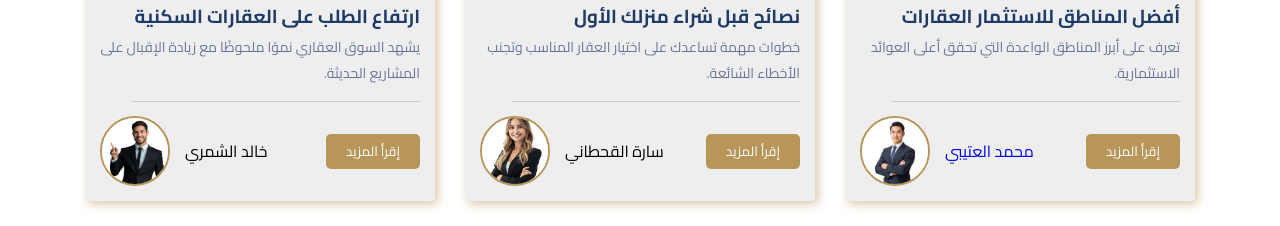
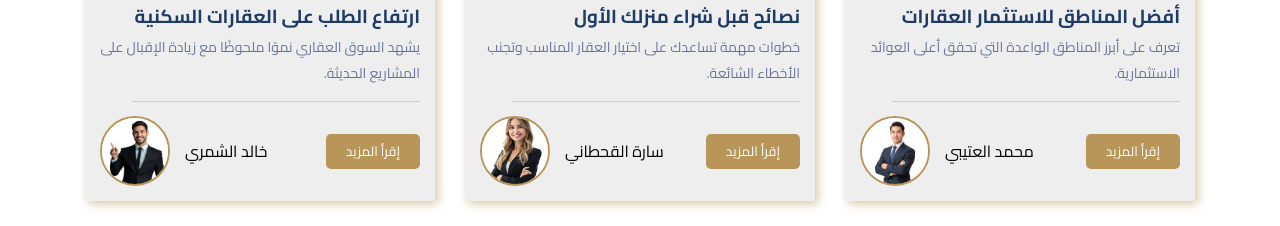
Before and after one commit to doaaalizeno/project4, a website: page index.html in a window 1280 px wide. Shown: the part 4253-4479 px from the top of the page. Drawn offline with Linux system fonts and the light colour scheme; some packages are replaced by stand-ins of ours; a script that the page names is missing.

Commit message:
add new style

```diff
--- a/index.html
+++ b/index.html
@@ -527,7 +527,7 @@
                         <div class="blog-footer">
                             <button class="btn-danger">إقرأ المزيد</button>
                             <div class="author">
-                                <span>محمد العتيبي</span>
+                                <span style="color: black;">محمد العتيبي </span>
                                 <div class="author-img">
                                     <img width="90" src="assets/images/rrrrrr.jfif" alt="">
                                 </div>
```
